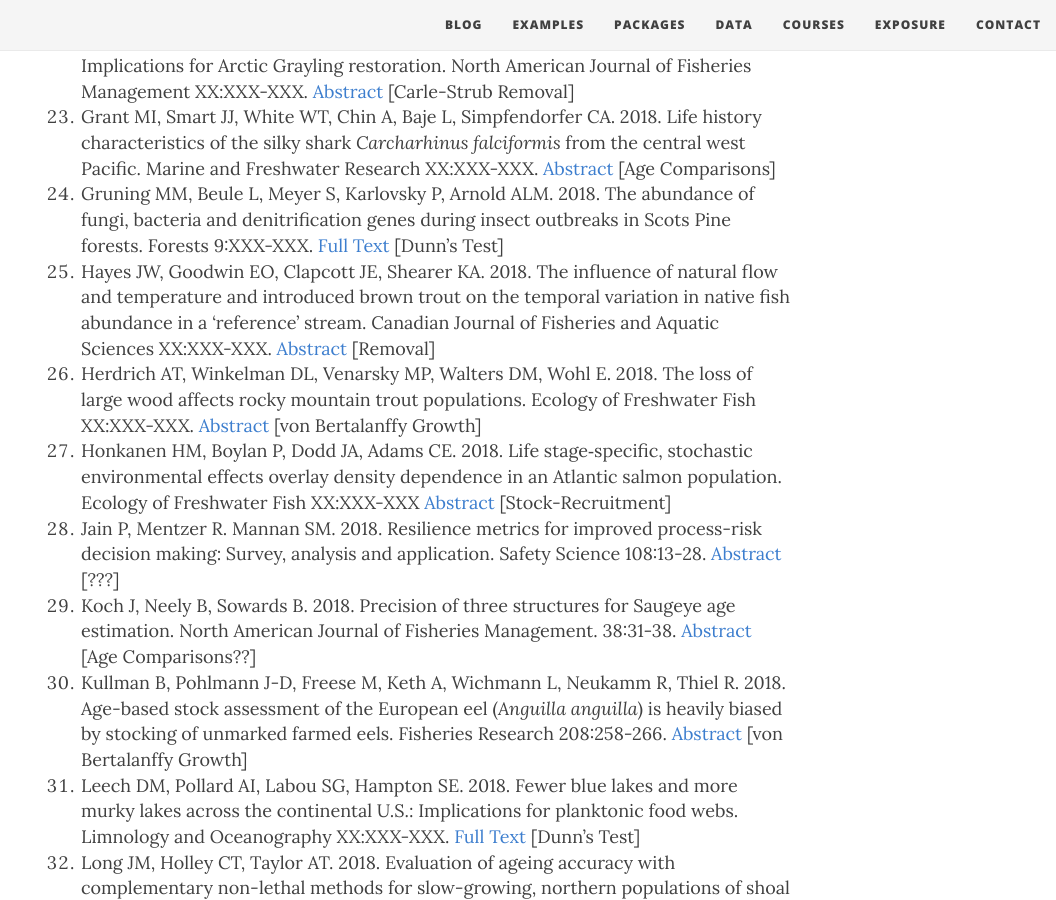
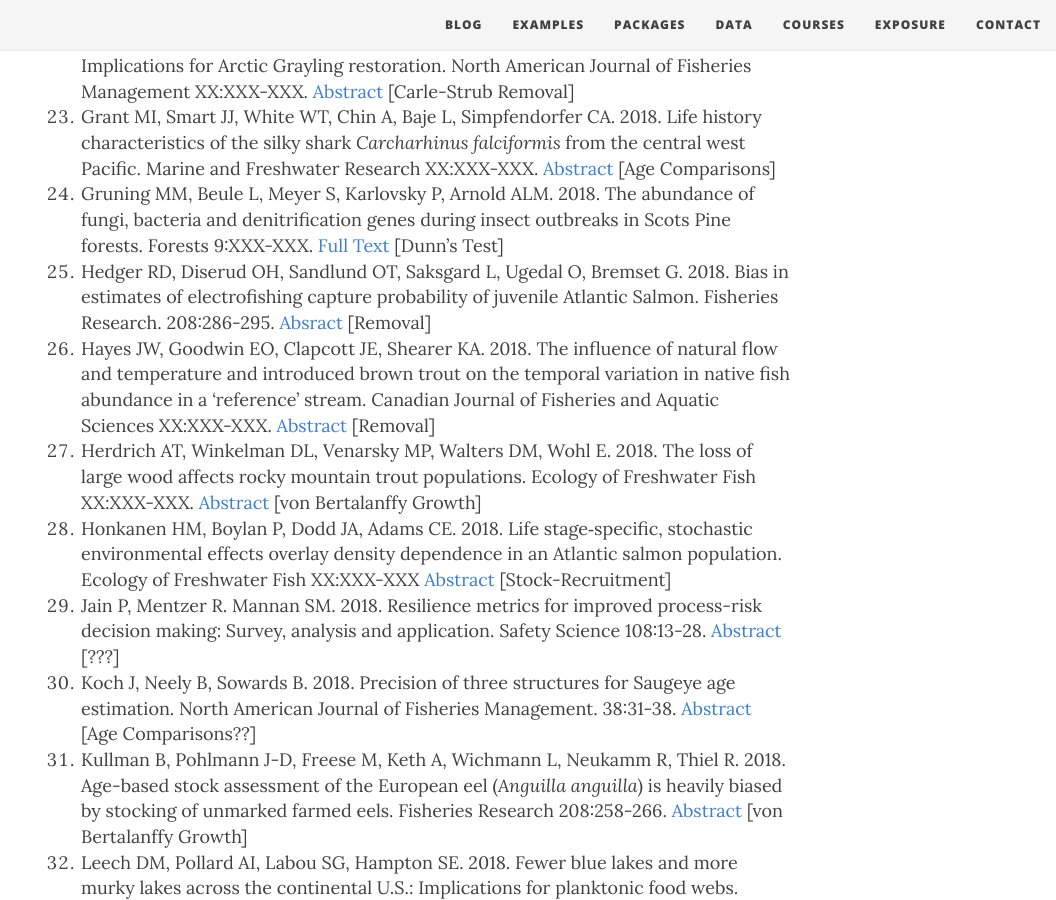
Before and after one commit to droglenc/fishR, a Jekyll site: the page built from exposure/exposure-citations18.md, in a window 1280 px wide and 900 px high, scrolled down 2427 px. Shown: the whole window, without its empty margins (224-1280 px from the left). Built offline with Jekyll 4.4.1, drawn with Linux system fonts in a browser that asks for light colours; nearby versions of some CDN libraries; some of the changed lines change nothing that is shown.

Commit message:
Added citation

```diff
--- a/exposure/exposure-citations18.md
+++ b/exposure/exposure-citations18.md
@@ -5,7 +5,7 @@ subtitle: fishR and FSA is Being Used!!
 css: "/css/exposure-citation.css"
 ---
 
-The [**IFAR** book](http://derekogle.com/IFAR/), **fishR** website, or the **FSA** package were cited in the following <span id="contact-div">61</span> publications.
+The [**IFAR** book](http://derekogle.com/IFAR/), **fishR** website, or the **FSA** package were cited in the following <span id="contact-div">62</span> publications.
 
 1. Agbani PO, Kafoutchoni KM, Salako KV, Gbedomon RC, Kegbe AM, Karen H, Sinsin B. 2018. Traditional ecological knowledge-based assessment of threatened woody species and their potential substitutes in the Atakora mountain chain, a threatened hotspot of biodiversity in Northwestern Benin, West Africa. Journal of Ethnobiology and Ethnomedicine 14:21. [Full Text](https://ethnobiomed.biomedcentral.com/articles/10.1186/s13002-018-0219-6) [Dunn's Test]
 1. Avila BW, Winkelman DL, Fetherma ER. 2018. Survival of whirling-disease-resistant Rainbow Trout fry in the wild: A comparison of two strains. Journal of Aquatic Animal Health XX:XXX-XXX. [Abstract](https://afspubs.onlinelibrary.wiley.com/doi/abs/10.1002/aah.10040) [Removal Method]
@@ -31,6 +31,7 @@ The [**IFAR** book](http://derekogle.com/IFAR/), **fishR** website, or the **FSA
 1. Goble CW, Auer NA, Huckins CJ, Danhoff BM, Holtgren JM, Ogren SA. 2018. Fish distributions and habitat associations in Manistee River, Michigan, tributaries: Implications for Arctic Grayling restoration. North American Journal of Fisheries Management XX:XXX-XXX. [Abstract](https://onlinelibrary.wiley.com/doi/pdf/10.1002/nafm.10049) [Carle-Strub Removal]
 1. Grant MI, Smart JJ, White WT, Chin A, Baje L, Simpfendorfer CA. 2018. Life history characteristics of the silky shark *Carcharhinus falciformis* from the central west Pacific. Marine and Freshwater Research XX:XXX-XXX. [Abstract](http://www.publish.csiro.au/MF/MF17163) [Age Comparisons]
 1. Gruning MM, Beule L, Meyer S, Karlovsky P, Arnold ALM. 2018. The abundance of fungi, bacteria and denitrification genes during insect outbreaks in Scots Pine forests. Forests 9:XXX-XXX. [Full Text](https://www.researchgate.net/profile/Maren_Gruening/publication/327023985_The_Abundance_of_Fungi_Bacteria_and_Denitrification_Genes_during_Insect_Outbreaks_in_Scots_Pine_Forests/links/5b73ec3d299bf14c6da6ddb7/The-Abundance-of-Fungi-Bacteria-and-Denitrification-Genes-during-Insect-Outbreaks-in-Scots-Pine-Forests.pdf) [Dunn's Test]
+1. Hedger RD, Diserud OH, Sandlund OT, Saksgard L, Ugedal O, Bremset G. 2018. Bias in estimates of electrofishing capture probability of juvenile Atlantic Salmon. Fisheries Research. 208:286-295. [Absract](https://www.sciencedirect.com/science/article/pii/S0165783618302261) [Removal]
 1. Hayes JW, Goodwin EO, Clapcott JE, Shearer KA. 2018. The influence of natural flow and temperature and introduced brown trout on the temporal variation in native fish abundance in a ‘reference’ stream. Canadian Journal of Fisheries and Aquatic Sciences XX:XXX-XXX. [Abstract](http://www.nrcresearchpress.com/doi/abs/10.1139/cjfas-2018-0033) [Removal]
 1. Herdrich AT, Winkelman DL, Venarsky MP, Walters DM, Wohl E. 2018. The loss of large wood affects rocky mountain trout populations. Ecology of Freshwater Fish XX:XXX-XXX. [Abstract](https://onlinelibrary.wiley.com/doi/abs/10.1111/eff.12412) [von Bertalanffy Growth]
 1. Honkanen HM, Boylan P, Dodd JA, Adams CE. 2018. Life stage‐specific, stochastic environmental effects overlay density dependence in an Atlantic salmon population. Ecology of Freshwater Fish XX:XXX-XXX [Abstract](https://onlinelibrary.wiley.com/doi/10.1111/eff.12439) [Stock-Recruitment]
```
